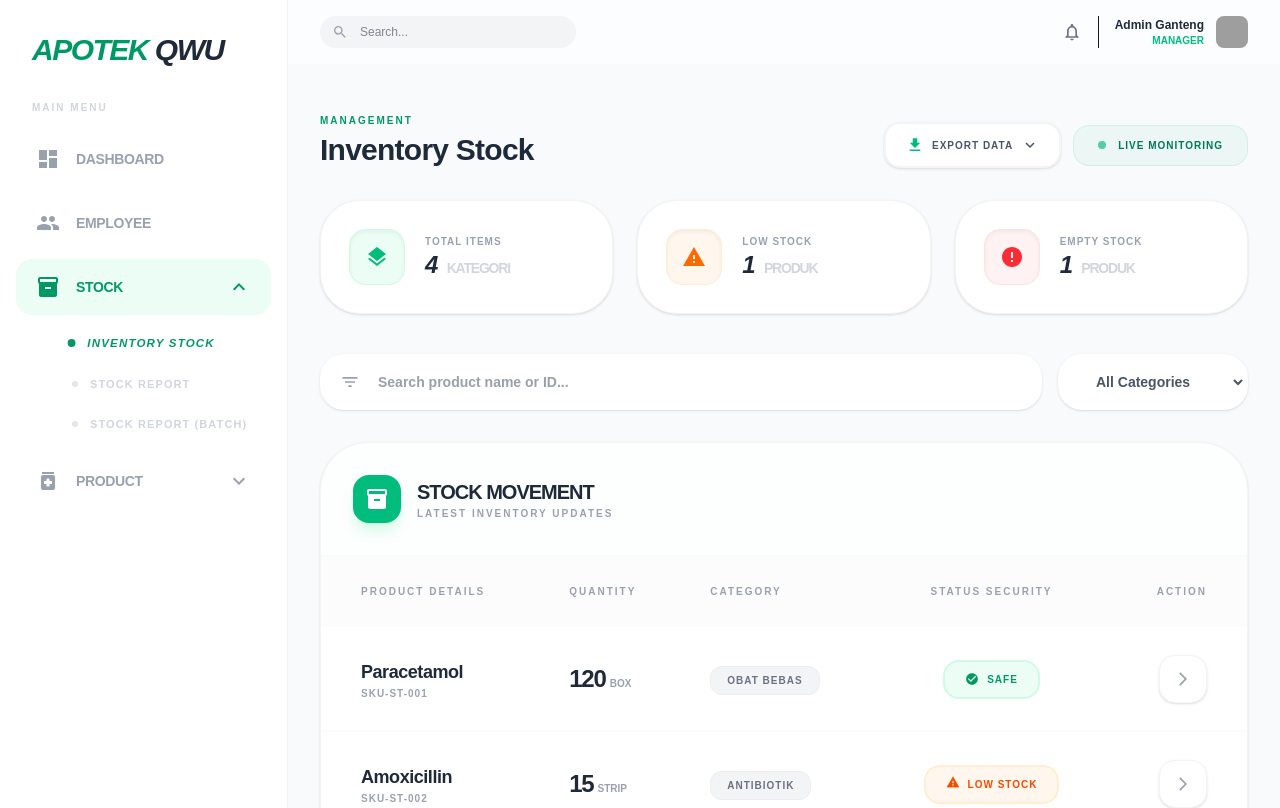
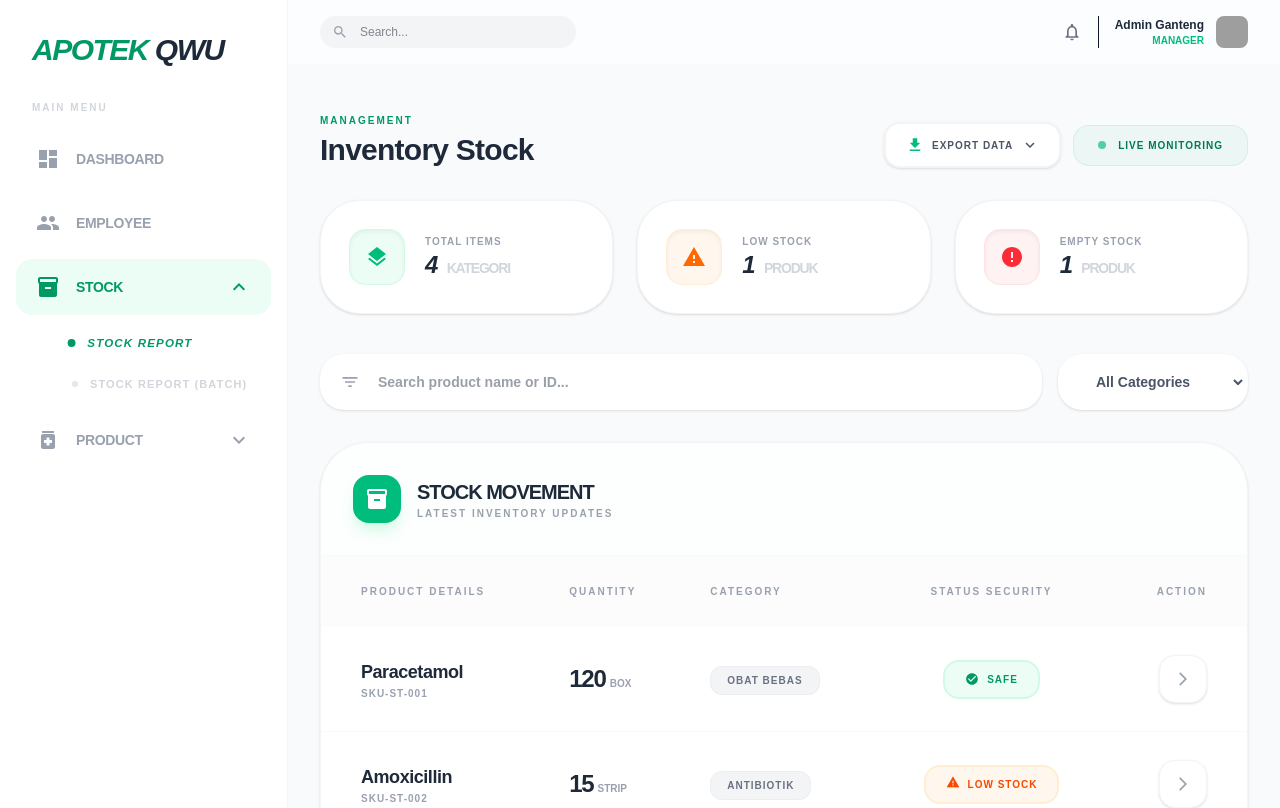
Before and after one commit to stefanny233/ProjectRumah, a React (Vite) app: page /stock in a window 1280 px wide. Shown: the top 808 px of the page. Built offline with nearby package versions, Linux system fonts and the light colour scheme; grey boxes are pictures that could not be loaded; a web font is replaced by a local one.

Commit message:
perbaikan baru

```diff
--- a/src/components/Sidebar.jsx
+++ b/src/components/Sidebar.jsx
@@ -38,8 +38,7 @@ export default function Sidebar() {
     { name: "Product Damage", path: "/product/brand" },
   ];
   const stockSubMenu = [
-    { name: "Inventory Stock", path: "/stock" },
-    { name: "Stock Report", path: "/stock/report" },
+    { name: "Stock Report", path: "/stock" },
     { name: "Stock Report (Batch)", path: "/stock/report-batch" },
   ];
 
```
